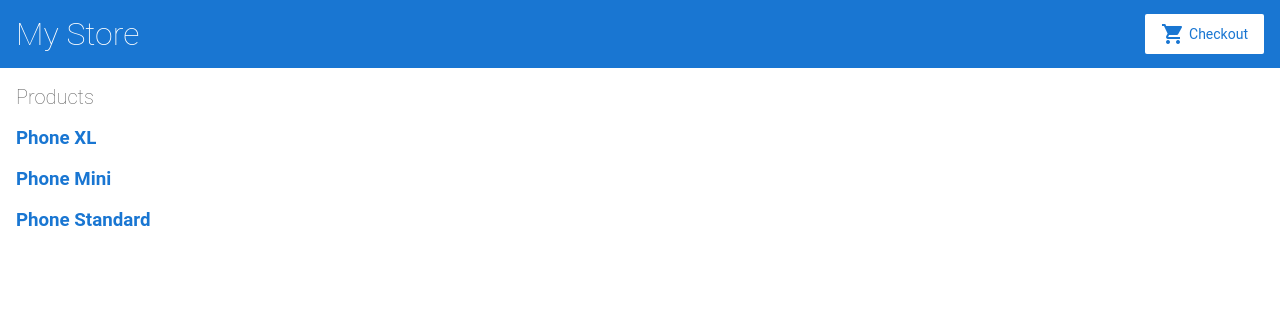
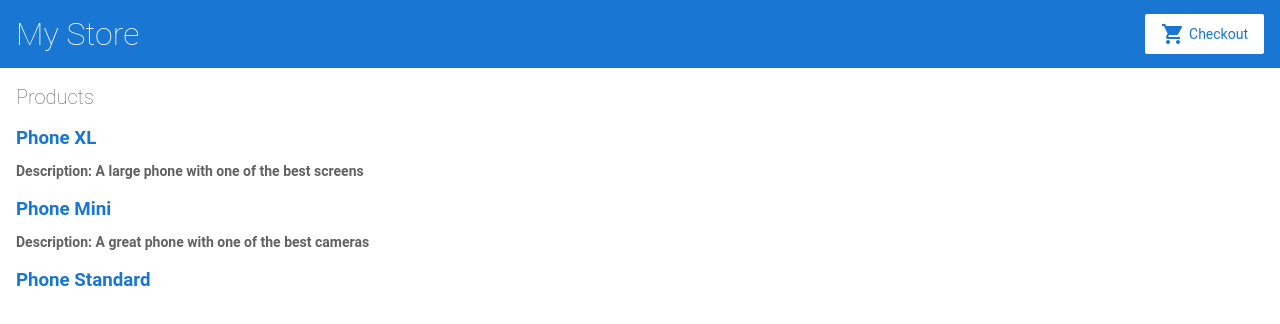
Before and after one commit to RizaKaba/angular-sqxcqi, an Angular app: page / in a window 1280 px wide. Shown: the top 324 px of the page. Built offline with nearby package versions, Linux system fonts and the light colour scheme.

Commit message:
1 file modified

```diff
--- a/src/app/product-list/product-list.component.html
+++ b/src/app/product-list/product-list.component.html
@@ -1,9 +1,12 @@
 <h2>Products</h2>
 <div *ngFor="let product of products">
    <h3>
-          <a [title]="product.name + ' details'">
+    <a [title]="product.name + ' details'">
       {{ product.name }}
     </a>
+    <p *ngIf="product.description">
+    Description: {{ product.description }}
+  </p>
   </h3>
 </div>
 
```
